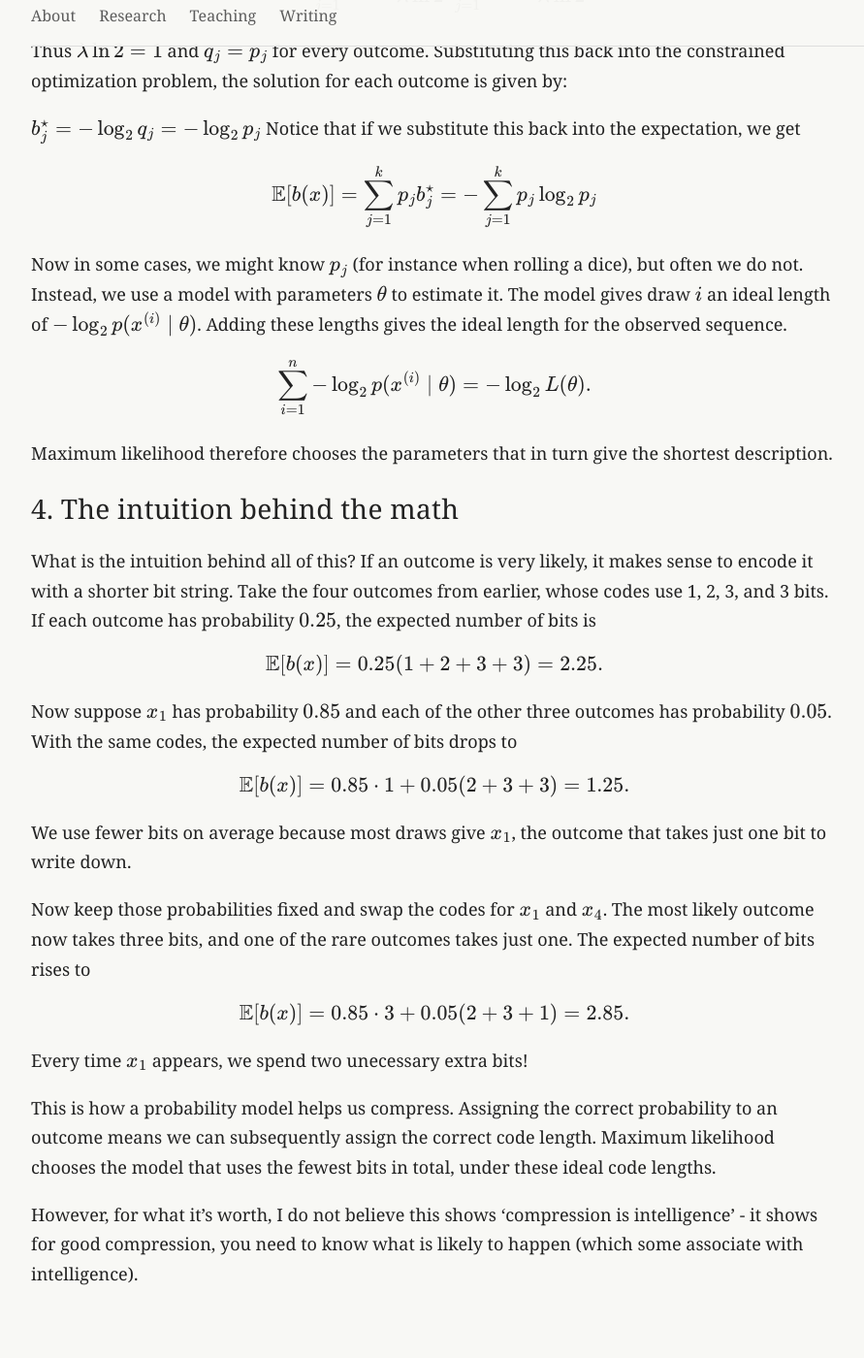
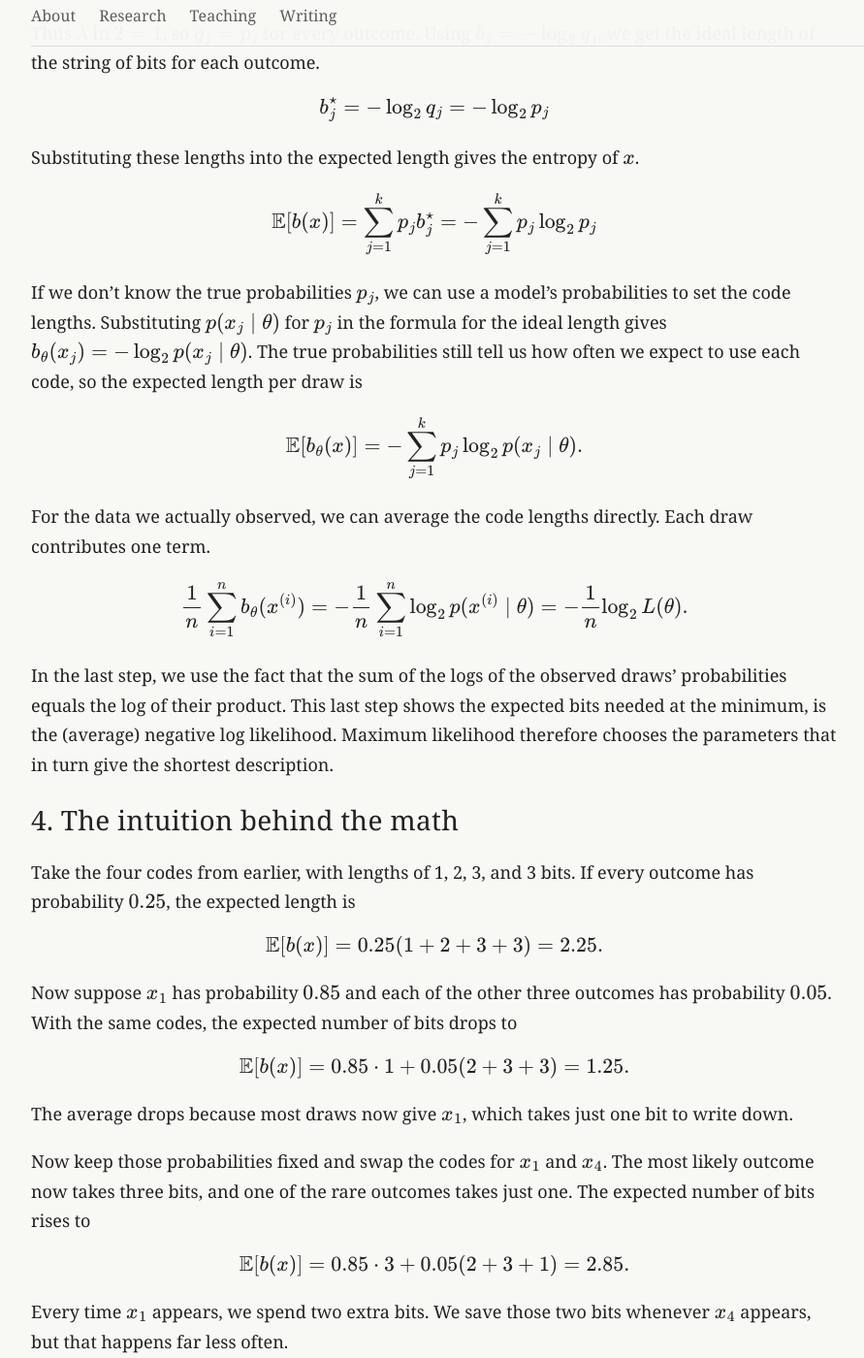
Before and after one commit to fholstege/fholstege.github.io, a Jekyll site: the page built from _writing/compression-and-maximum-likelihood.md, in a window 1280 px wide and 1400 px high, scrolled down 3513 px. Shown: the whole window at 97% size, without its empty margins (138-1029 px from the left). Built offline with Jekyll 4.4.1, drawn with Linux system fonts in a browser that asks for light colours; some of the changed text lies outside the part shown.

Commit message:
improved blog

```diff
--- a/_writing/compression-and-maximum-likelihood.md
+++ b/_writing/compression-and-maximum-likelihood.md
@@ -5,27 +5,26 @@ excerpt: How minimizing the number of bits needed to represent data leads to max
 use_math: true
 ---
 
-For some time I have heard ‘compression is intelligence’ as a sort of throwaway comment. I never really understood what this meant, even after watching a [great 3Blue1Brown video](https://members.3blue1brown.com/posts/reinventing-part-160410360). After trying to read an [amazing essay by Ryan Greene](https://www.greene.sh/compression-and-intelligence/) I finally had enough, and decided that I needed to understand this statement a bit more. Below is my best attempt at doing so, by connecting compression to something I understand much better (maximum likelihood).
+I’d heard people say “compression is intelligence” for a while without quite knowing what they meant. A [3Blue1Brown video](https://members.3blue1brown.com/posts/reinventing-part-160410360) and [an essay by Ryan Greene](https://www.greene.sh/compression-and-intelligence/) got me thinking about it again. I wanted to see if I could understand the idea by connecting compression to something I knew better, maximum likelihood. Below is my best attempt at doing so.
 
 ## 1. Maximum likelihood
 
-Let $x$ be a random variable with $k$ possible outcomes $x_1,\ldots,x_k$. We write $p(x_j\mid\theta)$ for the probability the model assigns that $x=x_j$ under a model with parameters $\theta$.
-Suppose we observe $n$ independent draws of $x$. Let $x^{(i)}$ denote the value of draw $i$. Each draw takes one of the possible values $x_1,\ldots,x_k$. The likelihood $L(\theta)$ is the probability the model assigns to the data. By independence,
+Let $x$ be a random variable with $k$ possible outcomes $x_1,\ldots,x_k$. A model with parameters $\theta$ assigns probability $p(x_j\mid\theta)$ to the outcome $x_j$. Suppose we observe $n$ independent draws, and write $x^{(i)}$ for the value of draw $i$. The likelihood $L(\theta)$ is the probability that the model assigns to the whole sequence. Since the draws are independent, we can multiply their probabilities.
 
 $$
 L(\theta)=\prod_{i=1}^n p(x^{(i)}\mid\theta).
 $$
 
-Maximum likelihood chooses the $\theta$ that maximize $L(\theta)$ - in words, the parameters that are most likely given the data. Since the logarithm is increasing, this is equivalent to minimizing the negative log-likelihood.
+Maximum likelihood chooses the parameters $\theta$ that give the observed data the highest probability. Taking the logarithm preserves the order of those probabilities and turns their product into a sum. With a minus sign, we can write the same problem as minimizing the negative log-likelihood.
+
 $$
 -\log_2 L(\theta)=-\sum_{i=1}^n \log_2 p(x^{(i)}\mid\theta).
 $$
-Taking the log turns the product into a sum, which is easier to optimize in practice.
+Optimizing a sum is easier than a product for a variety of reasons - for instance, the derivative with respect to the probabilities is a lot easier (because of the product rule). Hence why this is used in practice.
 
 ## 2. Compression
 
-Now we turn to compression, but what do we actually mean with that? We want to use a string of bits to represent each outcome of $x$.
-Let $b(x_j)$ be the number of bits we use to represent outcome $x_j$, and write $b_j=b(x_j)$, as well as $p_j=\Pr(x=x_j)$. The expected number of bits per outcome is
+Suppose we use a string of bits to represent each outcome of $x$. Let $b(x_j)$ be the number of bits we use to represent outcome $x_j$, and write $b_j=b(x_j)$. If $p_j=\Pr(x=x_j)$, the expected number of bits per outcome is
 
 $$
 \mathbb{E}[b(x)] = \sum_{j=1}^k p_j b_j.
@@ -49,9 +48,7 @@ For the same four outcomes, keep `0` for $x_1$ and use `10`, `110`, and `111` fo
 | $x_3$ | `110` | `110` | 1 |
 | $x_4$ | `111` | `111` | 1 |
 
-Together, the four outcomes reserve $4+2+1+1=8$ strings, exactly the $2^3$ available.
-
-In generality, if we add over all outcomes, we cannot take up more than the $2^B$ strings available.
+Together, the four outcomes reserve $4+2+1+1=8$ strings, exactly the $2^3$ available. In general, the total number of reserved strings can be at most $2^B$.
 $$
 \sum_{j=1}^k 2^{B-b_j} \le 2^B.
 $$
@@ -70,11 +67,11 @@ $$
 \sum_{j=1}^k 2^{-b_j} \le 1.
 $$
 
-This is the so-called *Kraft inequality* - [see this link](https://en.wikipedia.org/wiki/Kraft%E2%80%93McMillan_inequality) for more info on it.
+This is the [*Kraft inequality*](https://en.wikipedia.org/wiki/Kraft%E2%80%93McMillan_inequality).
 
 ## 3. From bit lengths to maximum likelihood
 
-For simplicity, assume $p_j>0$ for every outcome. Let $\mathbf{b}=(b_1,\ldots,b_k)$ collect the bit lengths for each outcome. To find the ideal lengths, we allow nonnegative real values and solve
+Assume $p_j>0$ for every outcome. Let $\mathbf{b}=(b_1,\ldots,b_k)$ be the vector of code lengths. Actual codes use a whole number of bits. To find the ideal lengths, we first allow any nonnegative real value.
 
 $$
 \mathbf{b}^{\star}
@@ -84,7 +81,7 @@ $$
 \sum_{j=1}^k 2^{-b_j}\le 1.
 $$
 
-Write $q_j=2^{-b_j}$ for the share that outcome $x_j$ reserves. Taking the base-two logarithm gives $b_j=-\log_2 q_j$. Substituting this into the expected length gives $F(q_1,\ldots,q_k)=-\sum_{j=1}^k p_j\log_2 q_j$. We can now write the constrained optimization problem in terms of the shares.
+Write $q_j=2^{-b_j}$ for the share reserved for $x_j$. Taking the base-two logarithm gives $b_j=-\log_2 q_j$. The expected length in terms of the shares is then $F(q_1,\ldots,q_k)=-\sum_{j=1}^k p_j\log_2 q_j$. So we can solve
 
 $$
 \min_{q_1,\ldots,q_k>0}\; F(q_1,\ldots,q_k)
@@ -92,7 +89,7 @@ $$
 \sum_{j=1}^k q_j\le 1.
 $$
 
-If the shares add up to less than one, we can increase one of them and lower the expected length. So at the minimum, the shares must add up to one. We thus do not have to account for the constraint that $q_k>0$, and can use this Lagrange multiplier $\lambda$ to find the minimum.
+If the shares sum to less than one, we can increase one of them. That shortens its code and lowers the expected length, since every $p_j$ is positive. So at the minimum, the shares sum to one. Also, as any share approaches zero, its contribution to the expected length goes to infinity. The minimum is therefore at positive shares, and we can use a Lagrange multiplier $\lambda$ for the sum constraint.
 
 $$
 \mathcal{L}(q_1,\ldots,q_k,\lambda)
@@ -100,9 +97,7 @@ $$
 + \lambda\left(\sum_{j=1}^k q_j-1\right).
 $$
 
-Differentiating with respect to $q_j$, the term $-p_j\log_2 q_j$ contributes $-p_j/(q_j\ln 2)$ and the constraint term contributes $\lambda$.
-
-Setting the partial derivative to zero gives
+Differentiating with respect to $q_j$, the term $-p_j\log_2 q_j$ contributes $-p_j/(q_j\ln 2)$ and the constraint term contributes $\lambda$. Setting the partial derivative to zero gives
 
 $$
 -\frac{p_j}{q_j\ln 2}+\lambda=0
@@ -118,30 +113,39 @@ $$
 =\frac{1}{\lambda\ln 2}.
 $$
 
-Thus $\lambda\ln 2=1$ and $q_j=p_j$ for every outcome. Substituting this back into the constrained optimization problem, the solution for each outcome is given by:
+Thus $\lambda\ln 2=1$, so $q_j=p_j$ for every outcome. Using $b_j=-\log_2 q_j$, we get the ideal length of the string of bits for each outcome.
 
 $$
 b_j^{\star}=-\log_2 q_j=-\log_2 p_j
 $$
-Notice that if we substitute this back into the expectation, we get
+
+Substituting these lengths into the expected length gives the entropy of $x$.
 
 $$
 \mathbb{E}[b(x)] = \sum_{j=1}^k p_j b_j^{\star} = -\sum_{j=1}^k p_j\log_2p_j
 $$
 
-Now in some cases, we might know $p_j$ (for instance when rolling a dice), but often we do not. Instead, we use a model with parameters $\theta$ to estimate it. The model gives draw $i$ an ideal length of $-\log_2 p(x^{(i)}\mid\theta)$. Adding these lengths gives the ideal length for the observed sequence.
+If we don’t know the true probabilities $p_j$, we can use a model’s probabilities to set the code lengths. Substituting $p(x_j\mid\theta)$ for $p_j$ in the formula for the ideal length gives $b_\theta(x_j)=-\log_2 p(x_j\mid\theta)$. The true probabilities still tell us how often we expect to use each code, so the expected length per draw is
 
 $$
-\sum_{i=1}^n -\log_2 p(x^{(i)}\mid\theta)
-= -\log_2 L(\theta).
+\mathbb{E}[b_\theta(x)] = -\sum_{j=1}^k p_j\log_2 p(x_j\mid\theta).
 $$
 
+For the data we actually observed, we can average the code lengths directly. Each draw contributes one term.
+
+$$
+\frac{1}{n}\sum_{i=1}^n b_\theta(x^{(i)})
+= -\frac{1}{n}\sum_{i=1}^n \log_2 p(x^{(i)}\mid\theta)
+= -\frac{1}{n}\log_2 L(\theta).
+$$
+
+In the last step, we use the fact that the sum of the logs of the observed draws’ probabilities equals the log of their product. This last step shows the expected bits needed at the minimum,  is the (average) negative log likelihood.
 Maximum likelihood therefore chooses the parameters that in turn give the shortest description.
 
 
 ## 4. The intuition behind the math
 
-What is the intuition behind all of this? If an outcome is very likely, it makes sense to encode it with a shorter bit string. Take the four outcomes from earlier, whose codes use 1, 2, 3, and 3 bits. If each outcome has probability $0.25$, the expected number of bits is
+Take the four codes from earlier, with lengths of 1, 2, 3, and 3 bits. If every outcome has probability $0.25$, the expected length is
 
 $$
 \mathbb{E}[b(x)] = 0.25(1+2+3+3)=2.25.
@@ -153,7 +157,7 @@ $$
 \mathbb{E}[b(x)] = 0.85\cdot 1+0.05(2+3+3)=1.25.
 $$
 
-We use fewer bits on average because most draws give $x_1$, the outcome that takes just one bit to write down.
+The average drops because most draws now give $x_1$, which takes just one bit to write down.
 
 Now keep those probabilities fixed and swap the codes for $x_1$ and $x_4$. The most likely outcome now takes three bits, and one of the rare outcomes takes just one. The expected number of bits rises to
 
@@ -161,8 +165,8 @@ $$
 \mathbb{E}[b(x)] = 0.85\cdot 3+0.05(2+3+1)=2.85.
 $$
 
-Every time $x_1$ appears, we spend two unecessary extra bits!
+Every time $x_1$ appears, we spend two extra bits. We save those two bits whenever $x_4$ appears, but that happens far less often.
 
-This is how a probability model helps us compress. Assigning the correct probability to an outcome means we can subsequently assign the correct code length. Maximum likelihood chooses the model that uses the fewest bits in total, under these ideal code lengths.
+A probability model helps us decide which outcomes should get the shorter codes. If we know the true probabilities, we can use them to calculate the ideal lengths. If we have several models, maximum likelihood picks the one whose ideal lengths add up to the fewest bits on the data we observed.
 
-However, for what it's worth, I do not believe this shows 'compression is intelligence' - it shows for good compression, you need to know what is likely to happen (which some associate with intelligence).
+I’m still unconvinced by “compression is intelligence.” What I take from this is that the better you know what’s likely to happen, the fewer bits you need on average to describe what happens.
```
